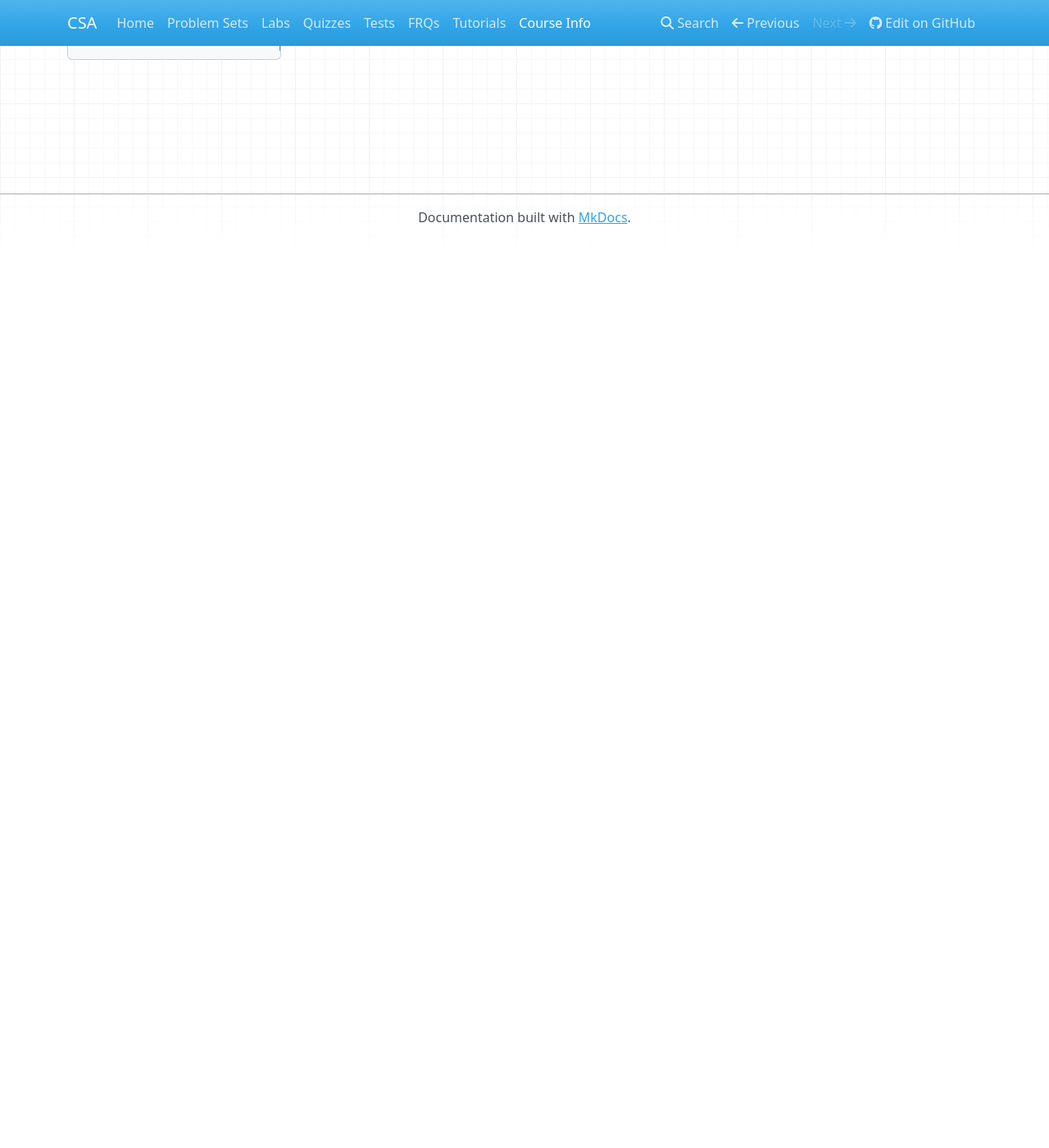
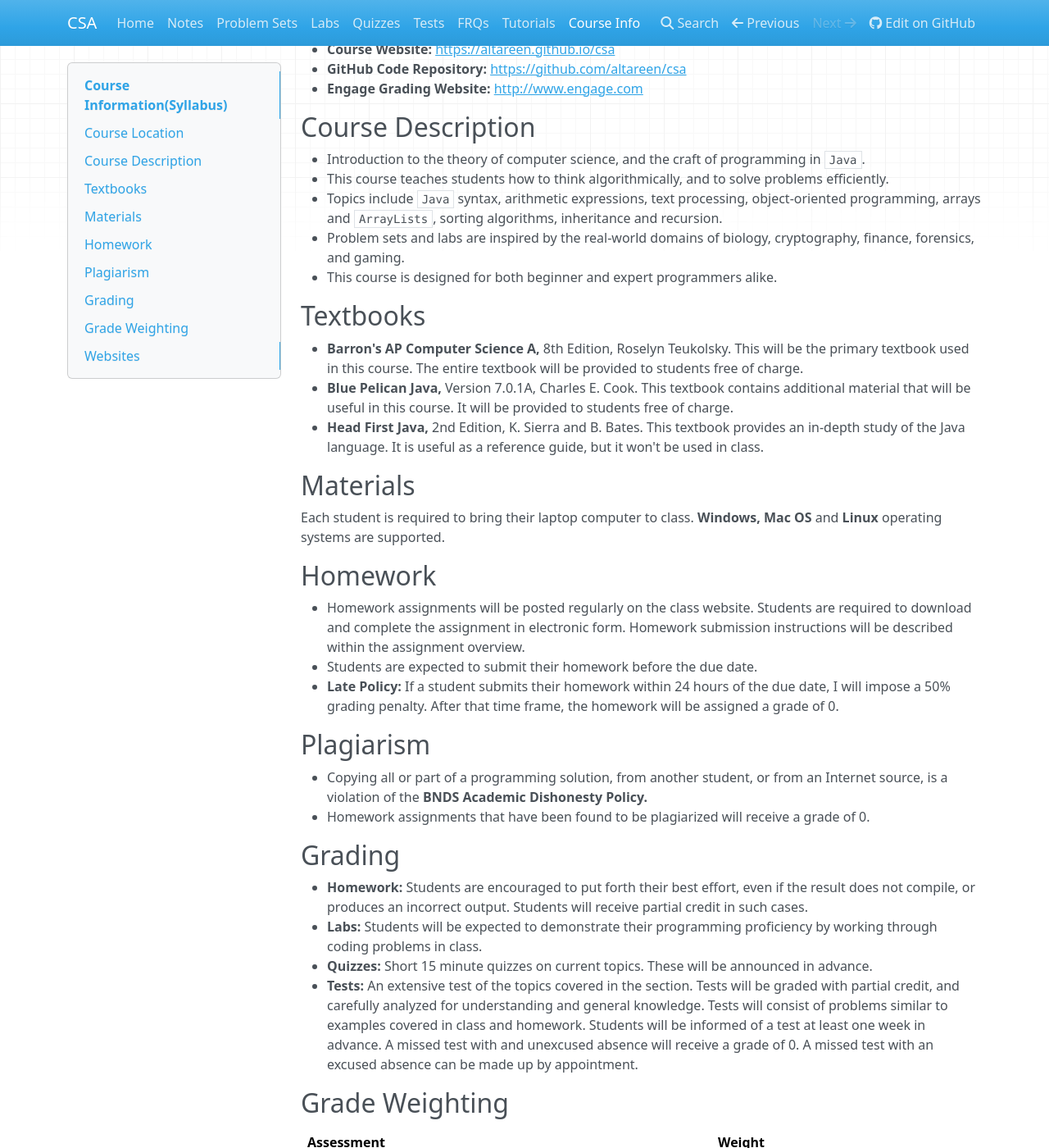
Before and after one commit to altareen/csa, an MkDocs documentation site: the page built from docs/info.md, in a window 1280 px wide and 1400 px high, scrolled down 270 px. Shown: the whole window at 82% size. Built offline with MkDocs 1.6.1, drawn with Linux system fonts in a browser that asks for light colours; nearby versions of some CDN libraries; old or Windows-style settings are respelled for this version of MkDocs; before the commit the page ends 900 px from its top, so only the background shows below that; some of the changed text lies outside the part shown.

Commit message:
deploy website

```diff
--- a/docs/info.md
+++ b/docs/info.md
@@ -1,7 +1,18 @@
-# Course Information
+# Course Information(Syllabus)
 
 ---
 
+>[AP Central:](https://apcentral.collegeboard.org/courses/ap-computer-science-a?course=ap-computer-science-a) Official course descriptions, reference materials, and exam resources.
+
+## Course Location
++ **Course Title:** AP Computer Science A
++ **Meeting Place:** Room 308
++ **Instructor:** Mr. Alwin Tareen
++ **Course Website:** [https://altareen.github.io/csa](https://altareen.github.io/csa)
++ **GitHub Code Repository:** [https://github.com/altareen/csa](https://github.com/altareen/csa)
++ **Engage Grading Website:** [http://www.engage.com](http://www.engage.com)
+
+## Course Description
 + Introduction to the theory of computer science, and the craft of programming in
 `Java`.
 + This course teaches students how to think algorithmically, and to solve
@@ -12,3 +23,75 @@ inheritance and recursion.
 + Problem sets and labs are inspired by the real-world domains of biology,
 cryptography, finance, forensics, and gaming.
 + This course is designed for both beginner and expert programmers alike.
+
+## Textbooks
++ **Barron's AP Computer Science A,** 8th Edition, Roselyn Teukolsky.
+This will be the primary textbook used in this course.
+The entire textbook will be provided to students free of charge.
++ **Blue Pelican Java,** Version 7.0.1A, Charles E. Cook.
+This textbook contains additional material that will be useful in this course.
+It will be provided to students free of charge.
++ **Head First Java,** 2nd Edition, K. Sierra and B. Bates.
+This textbook provides an in-depth study of the Java language.
+It is useful as a reference guide, but it won't be used in class.
+
+## Materials
+Each student is required to bring their laptop computer to class.
+**Windows,** **Mac OS** and **Linux** operating systems are supported.
+
+## Homework
++ Homework assignments will be posted regularly on the class website.
+Students are required to download and
+complete the assignment in electronic form.
+Homework submission instructions will be described within the
+assignment overview.
++ Students are expected to submit their homework before the due date.
++ **Late Policy:** If a student submits their homework within
+24 hours of the due date, I will impose a 50% grading penalty.
+After that time frame, the homework will be assigned a grade of 0.
+
+## Plagiarism
++ Copying all or part of a programming solution, from another student,
+or from an Internet source, is a violation of the **BNDS Academic Dishonesty Policy.**
++ Homework assignments that have been found to be plagiarized will receive a
+grade of 0.
+
+## Grading
++ **Homework:** Students are encouraged to put forth their best
+effort, even if the result does not compile, or produces an incorrect
+output. Students will receive partial credit in such cases.
++ **Labs:** Students will be expected to demonstrate their
+programming proficiency by working through coding problems in class.
++ **Quizzes:** Short 15 minute quizzes on current topics.
+These will be announced in advance.
++ **Tests:** An extensive test of the topics covered in the
+section. Tests will be graded with partial credit, and carefully
+analyzed for understanding and general knowledge. Tests will consist
+of problems similar to examples covered in class and homework.
+Students will be informed of a test at least one week in advance.
+A missed test with and unexcused absence will receive a grade of 0.
+A missed test with an excused absence can be made up by appointment.
+
+## Grade Weighting
+
+Assessment | Weight
+---------- | ------
+Homework   | 20%
+Labs       | 20%
+Quizzes    | 20%
+Tests      | 40%
+
+## Websites
++ Students will be required to visit the class website
+on a regular basis to obtain
+homework assignments and other course materials:
+[http://altareen.github.io/csa](http://altareen.github.io/csa)
+
++ Any `Java` programs that are covered in class, such as AP code examples,
+case studies and homework solutions will be posted in the public GitHub
+code repository:
+[https://github.com/altareen/csa](https://github.com/altareen/csa)
+
++ Grades, student score averages, and the results of homeworks,
+quizzes and tests will be available at the school's Engage grading website:
+[http://www.engage.com](http://www.engage.com)
--- a/mkdocs.yml
+++ b/mkdocs.yml
@@ -2,6 +2,7 @@ site_name: CSA
 repo_url: https://github.com/altareen/csa
 pages:
     - Home: 'index.md'
+    - Notes: 'notes.md'
     - Problem Sets: 'psets.md'
     - Labs: 'labs.md'
     - Quizzes: 'quizzes.md'
```
Also changed, not shown: docs/frqs.md (+4 -0 lines), docs/index.md (+3 -1 lines), docs/notes.md (added, +3 -0 lines), docs/tutorials.md (+7 -0 lines), 7 other files.
